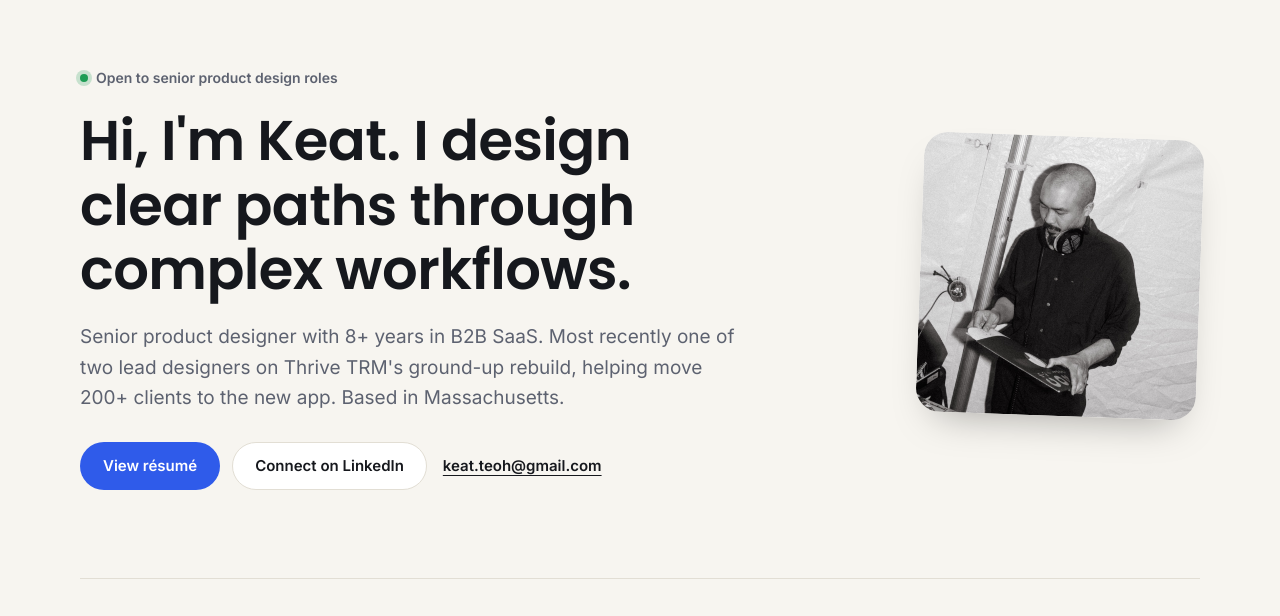
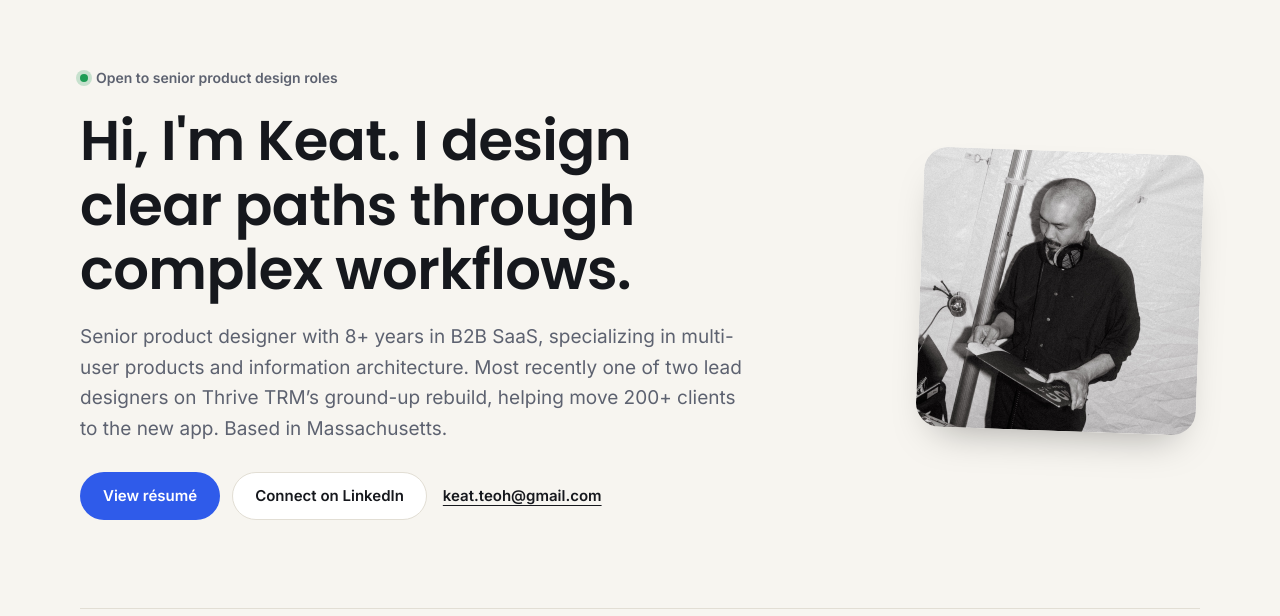
Before and after one commit to Keatteoh/keatteoh-portfolio, a plain HTML site: page index.html in a window 1280 px wide. Shown: the part 74-690 px from the top of the page. Drawn offline with Linux system fonts and the light colour scheme.

Commit message:
update homepage summary

```diff
--- a/index.html
+++ b/index.html
@@ -39,8 +39,9 @@
         <p class="status"><span class="dot" aria-hidden="true"></span> Open to senior product design roles</p>
         <h1>Hi, I'm Keat. I design clear paths through complex workflows.</h1>
         <p class="lede">
-          Senior product designer with 8+ years in B2B SaaS. Most recently one of two lead designers on
-          Thrive TRM's ground-up rebuild, helping move 200+ clients to the new app. Based in Massachusetts.
+          Senior product designer with 8+ years in B2B SaaS, specializing in multi-user products and information
+          architecture. Most recently one of two lead designers on Thrive TRM’s ground-up rebuild, helping move 200+
+          clients to the new app. Based in Massachusetts.
         </p>
         <p class="hero-actions">
           <a class="btn btn-solid btn-lg" href="assets/Keat-Teoh-Resume.pdf" target="_blank" rel="noopener">View résumé</a>
```
